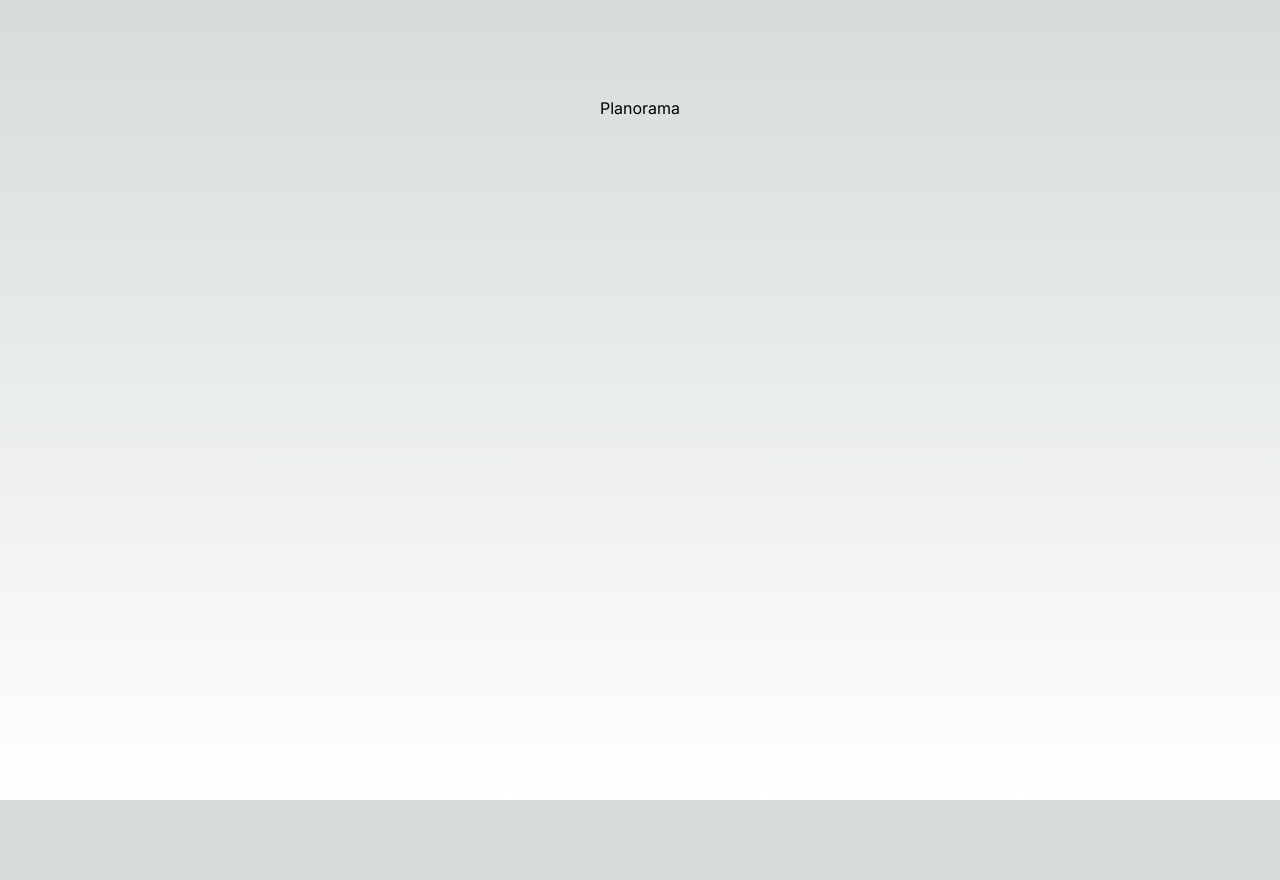
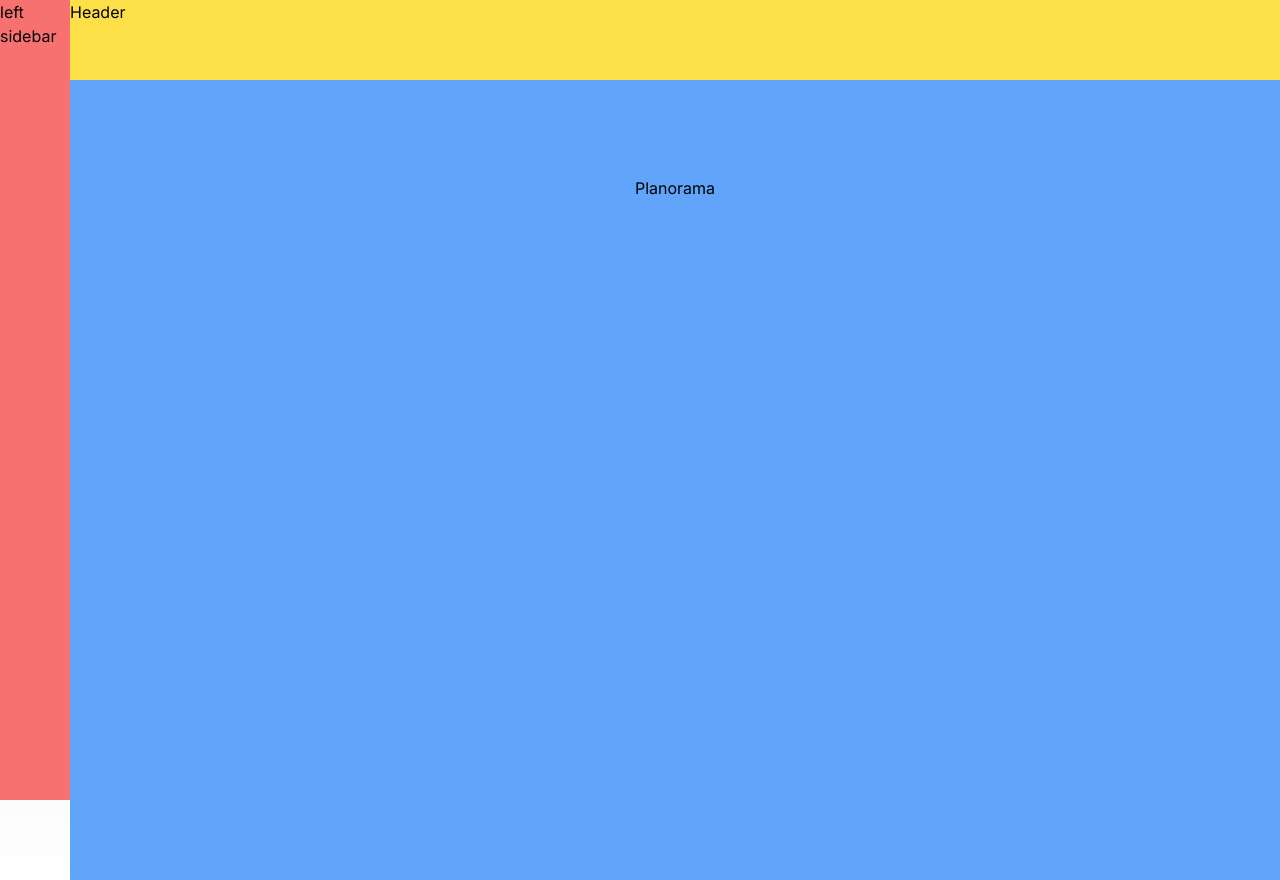
Before and after one commit to naiandersonb/planner, a Next.js app: page / in a window 1280 px wide. Before the commit the page ends 800 px from the top, so only its background shows below. Built offline with nearby package versions, Linux system fonts and the light colour scheme.

Commit message:
app layout

```diff
--- a/src/app/layout.tsx
+++ b/src/app/layout.tsx
@@ -1,3 +1,4 @@
+import { AppLayout } from "@/components/app-layout";
 import type { Metadata } from "next";
 import { Inter } from "next/font/google";
 import "./globals.css";
@@ -16,7 +17,9 @@ export default function RootLayout({
 }>) {
   return (
     <html lang="en">
-      <body className={inter.className}>{children}</body>
+      <body className={inter.className}>
+        <AppLayout>{children}</AppLayout>
+        </body>
     </html>
   );
 }
--- a/src/app/planner/page.tsx
+++ b/src/app/planner/page.tsx
@@ -16,16 +16,8 @@ export default function PlannerPage() {
   }, [isOpen])
 
   return(
-    <main className="w-full h-[100vh] flex">
-      <aside onClick={onToggle} className={`fixed top-0 left-0 col-span-2 max-w-[280px] bg-red-400 w-full h-full ${sidebar} transition-width ease-in-out`}>left sidebar</aside>
-
-      <section className={`flex-1 col-span-10  ${content}`}>
-        <header className="bg-yellow-300 w-full h-20">
-          Header
-        </header>
-
-        <section className="bg-blue-400 w-full h-full"></section>
-      </section>
-    </main>
+    <>
+      <p>planner</p>
+    </>
   )
 }
--- /dev/null
+++ b/src/components/app-layout/index.tsx
@@ -0,0 +1,40 @@
+'use client'
+
+import { ReactNode, useMemo, useState } from "react"
+
+interface AppLayoutProps {
+  children: ReactNode
+}
+
+export function AppLayout({ children }: AppLayoutProps) {
+  const [isOpen, setIsOpen] = useState(false)
+
+  const onToggle = () => setIsOpen(prev => !prev)
+
+  const { content, sidebar } = useMemo(() => {
+    const sidebar = isOpen? "max-w-[280px]" : "max-w-[70px]"
+    const content = isOpen? "ml-[280px]" : "ml-[70px]"
+    return { sidebar, content }
+  }, [isOpen])
+
+  return(
+    <>
+      <aside
+        onClick={onToggle}
+        className={`fixed top-0 left-0 col-span-2 max-w-[280px] bg-red-400 w-full h-full ${sidebar} transition-width ease-in-out`}
+      >
+        left sidebar
+      </aside>
+
+      <section className={`flex-1 col-span-10 ${content}`}>
+        <header className="bg-yellow-300 w-full h-20">
+          Header
+        </header>
+
+        <section className="bg-blue-400 w-full h-full">
+          {children}
+        </section>
+      </section>
+    </>
+  )
+}
```
Also changed, not shown: package.json (+6 -5 lines), 2 other files (tests, documents, lock files or other folders).
